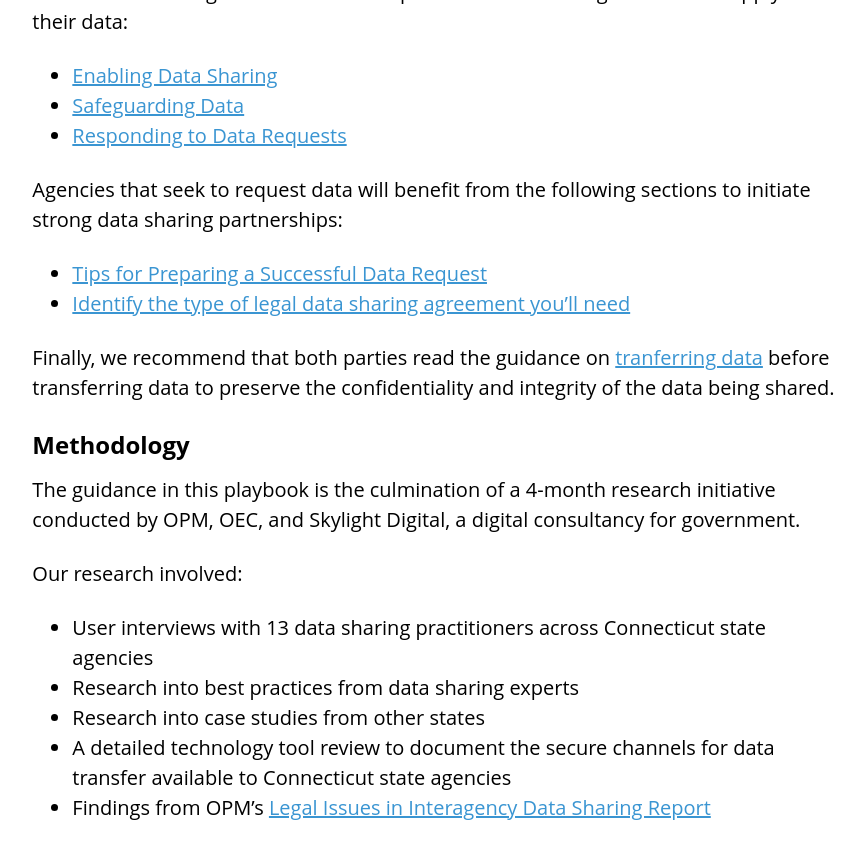
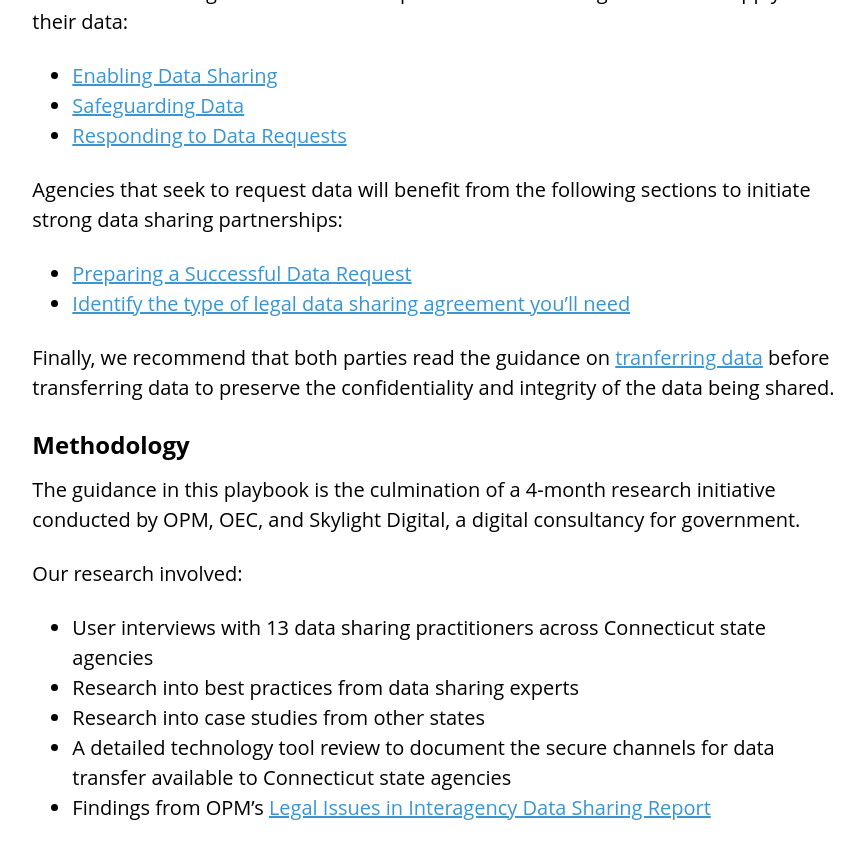
Before and after one commit to CTOpenData/data-sharing-playbook, a Jekyll site: the page built from index.md, in a window 1280 px wide and 900 px high, scrolled down 781 px. Shown: the top 859 px of the window, without its empty margins (413-1278 px from the left). Built offline with Jekyll 4.4.1, drawn with Linux system fonts in a browser that asks for light colours.

Commit message:
Edit intro

```diff
--- a/index.md
+++ b/index.md
@@ -22,7 +22,7 @@ We recommend that agencies who own data read the following sections in order to
 
 Agencies that seek to request data will benefit from the following sections to initiate strong data sharing partnerships:
 
- * [Tips for Preparing a Successful Data Request](/data-sharing-playbook/tips-for-preparing-a-successful-data-request/)
+ * [Preparing a Successful Data Request](/data-sharing-playbook/preparing-a-successful-data-request/)
  * [Identify the type of legal data sharing agreement you’ll need](/data-sharing-playbook/responding-to-data-requests/#identify-the-type-of-legal-data-sharing-agreement-you-will-need)
 
 Finally, we recommend that both parties read the guidance on [tranferring data](/data-sharing-playbook/transferring-data/) before transferring data to preserve the confidentiality and integrity of the data being shared.
```
